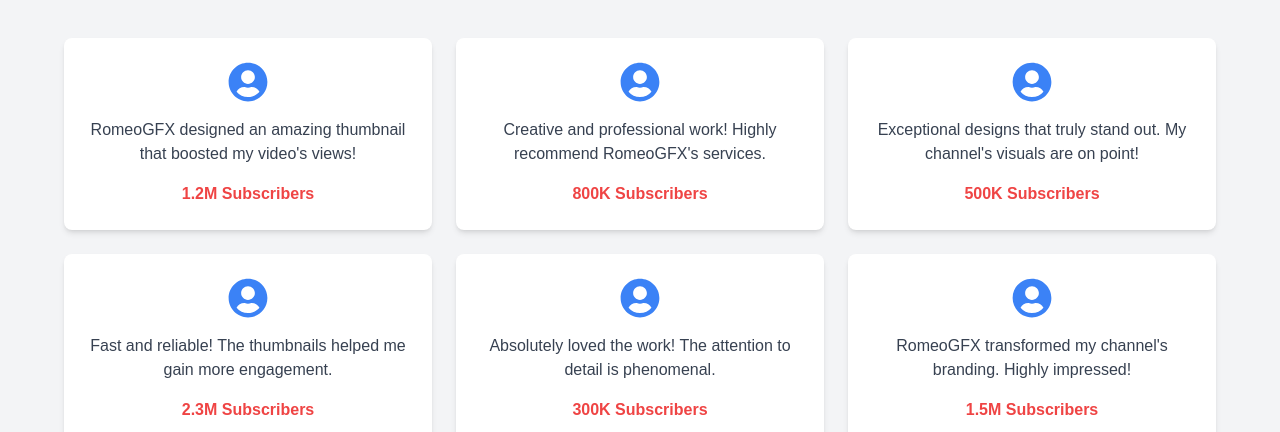
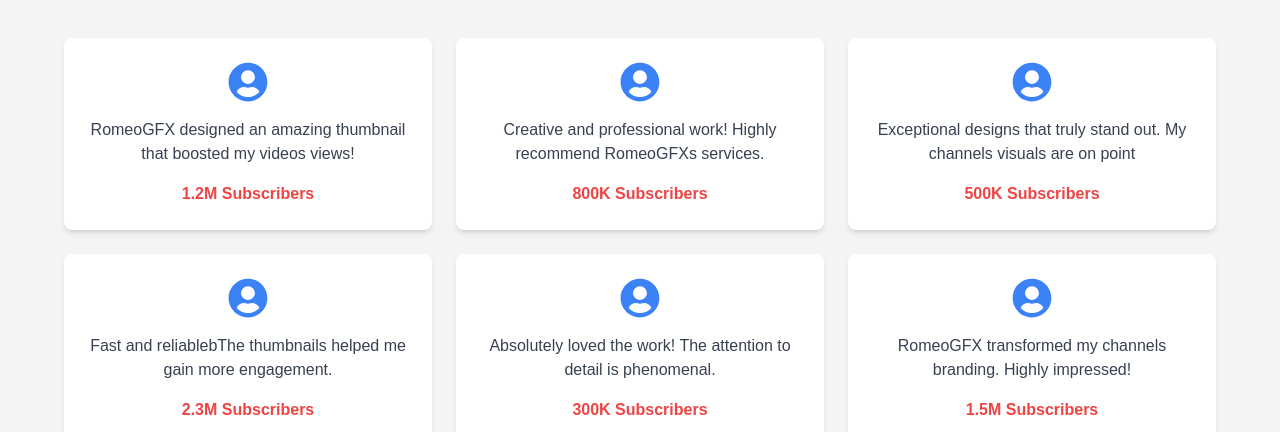
Before and after one commit to AmmarAhmed1010/ROMEOGFX, a Next.js app: page / in a window 1280 px wide. Shown: the part 1851-2283 px from the top of the page. Built offline with nearby package versions, Linux system fonts and the light colour scheme.

Commit message:
remove errors

```diff
--- a/components/Testimonials.tsx
+++ b/components/Testimonials.tsx
@@ -5,22 +5,22 @@
   const testimonials = [
     {
       icon: <FaUserCircle size={40} />,
-      description: "RomeoGFX designed an amazing thumbnail that boosted my video's views!",
+      description: "RomeoGFX designed an amazing thumbnail that boosted my videos views!",
       subscribers: "1.2M Subscribers",
     },
     {
       icon: <FaUserCircle size={40} />,
-      description: "Creative and professional work! Highly recommend RomeoGFX's services.",
+      description: "Creative and professional work! Highly recommend RomeoGFXs services.",
       subscribers: "800K Subscribers",
     },
     {
       icon: <FaUserCircle size={40} />,
-      description: "Exceptional designs that truly stand out. My channel's visuals are on point!",
+      description: "Exceptional designs that truly stand out. My channels visuals are on point",
       subscribers: "500K Subscribers",
     },
     {
       icon: <FaUserCircle size={40} />,
-      description: "Fast and reliable! The thumbnails helped me gain more engagement.",
+      description: "Fast and reliablebThe thumbnails helped me gain more engagement.",
       subscribers: "2.3M Subscribers",
     },
     {
@@ -30,7 +30,7 @@
     },
     {
       icon: <FaUserCircle size={40} />,
-      description: "RomeoGFX transformed my channel's branding. Highly impressed!",
+      description: "RomeoGFX transformed my channels branding. Highly impressed!",
       subscribers: "1.5M Subscribers",
     },
   ];
```
